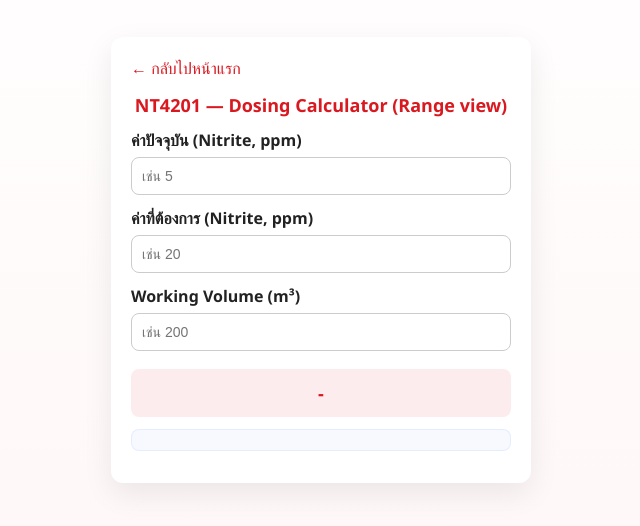
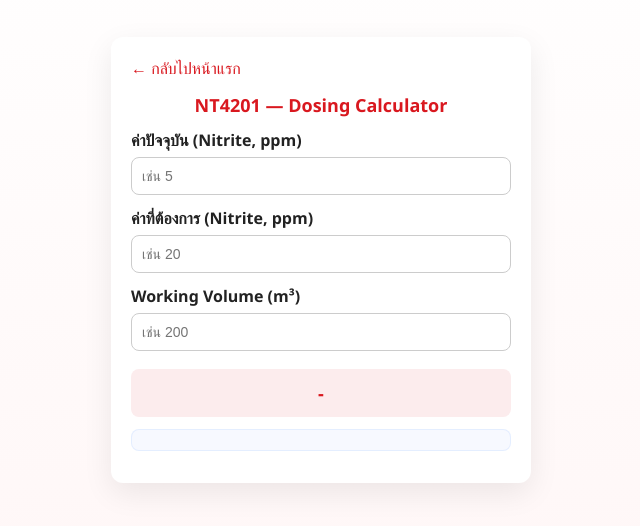
Before and after one commit to Naninok/NT4201, a plain HTML site: page index.html in a window 1280 px wide. Shown: the part 140-666 px from the top of the page, without its empty margins (319-959 px from the left). Drawn offline with Linux system fonts and the light colour scheme.

Commit message:
Update index.html

```diff
--- a/index.html
+++ b/index.html
@@ -9,7 +9,7 @@
 <body>
   <div class="card">
     <a class="back-link" href="https://naninok.github.io/Main-Page/">← กลับไปหน้าแรก</a>
-    <h1 class="title">NT4201 — Dosing Calculator (Range view)</h1>
+    <h1 class="title">NT4201 — Dosing Calculator </h1>
 
     <label>ค่าปัจจุบัน (Nitrite, ppm)</label>
     <input id="ppm_now" type="number" step="any" placeholder="เช่น 5">
```
